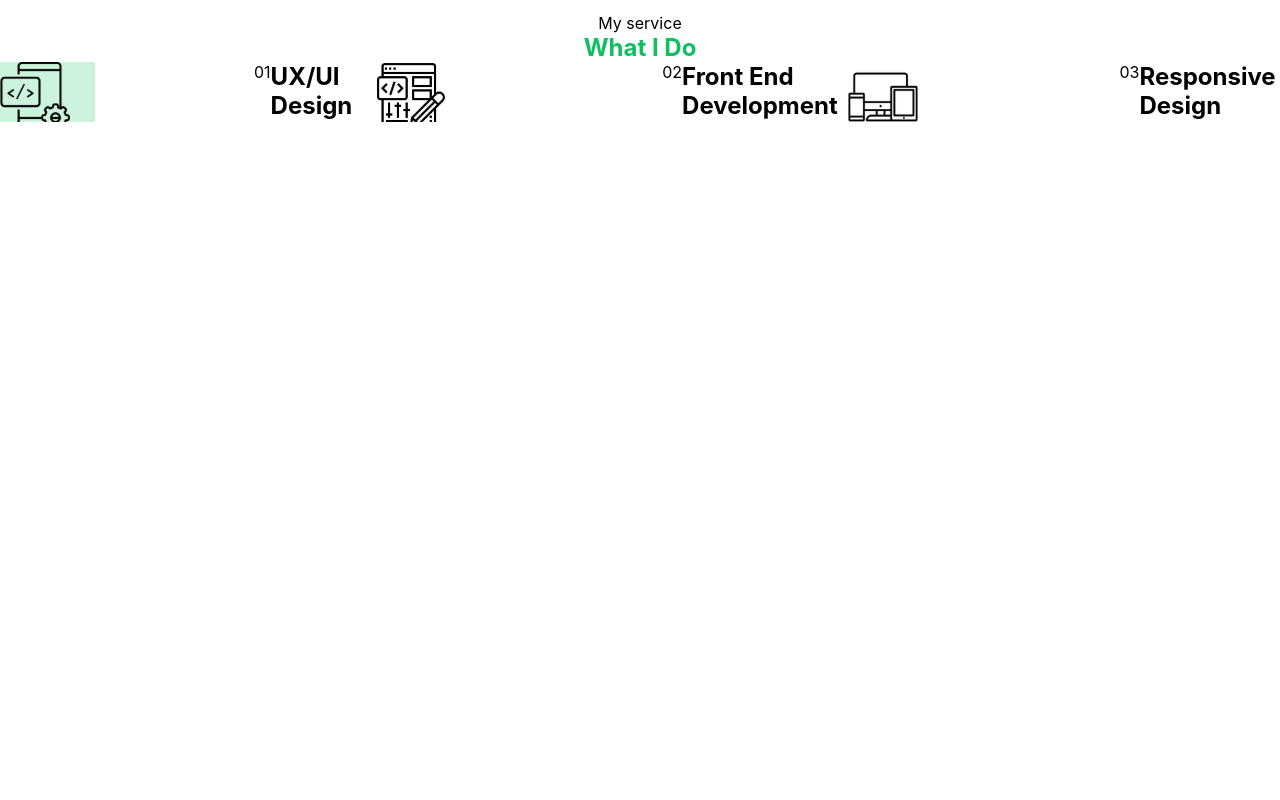
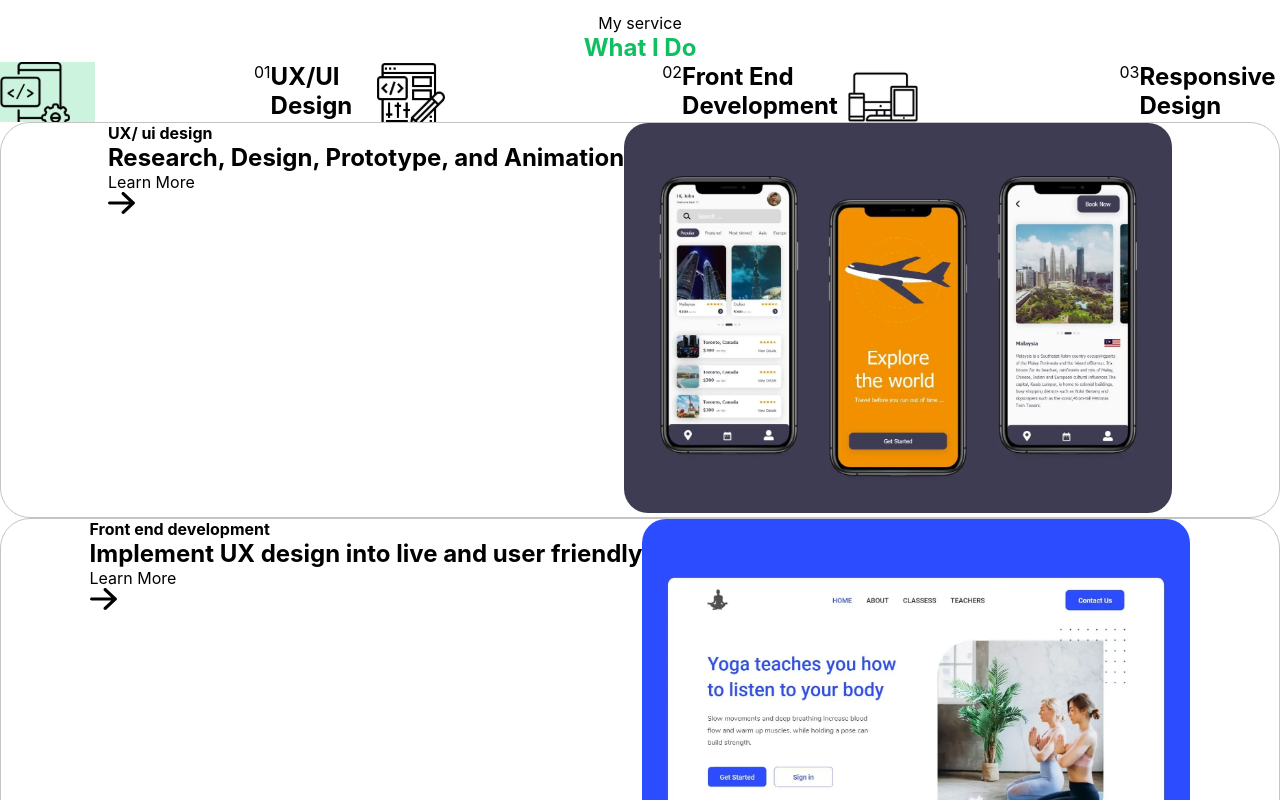
Before and after one commit to CharriotX/portfolio, a React app: page / in a window 1280 px wide. Shown: the part 1140-1940 px from the top of the page. Before the commit the page ends 1262 px from the top, so only its background shows below. Built offline with nearby package versions, Linux system fonts and the light colour scheme.

Commit message:
addProjectsCards

```diff
--- a/src/layout/section/about/About.tsx
+++ b/src/layout/section/about/About.tsx
@@ -2,7 +2,7 @@ import React from "react";
 import { SectionTitle } from "../../../components/sectionTitle/SectionTitle";
 import { FlexContainer } from "../../../components/flexContainer/FlexContainer";
 import { Photo } from "../../../components/photo/Photo";
-import image from "../../accets/images/about.webp";
+import image from "../../../accets/images/about.webp"
 import styled from "styled-components";
 import { TechnologiesItem } from "./TechnologiesItem";
 
--- a/src/layout/section/skills/SkillCard.tsx
+++ b/src/layout/section/skills/SkillCard.tsx
@@ -2,18 +2,29 @@ import React from "react";
 import styled from "styled-components";
 import { FlexContainer } from "../../../components/flexContainer/FlexContainer";
 import { Photo } from "../../../components/photo/Photo";
+import { Icon } from "../../../components/icon/Icon";
 
 type SkillCardPropsType = {
-    srcImage: string
-}
+  techName: string,
+  textTitle: string,
+  srcImage: string;
+};
 
 export const SkillCard = (props: SkillCardPropsType) => {
   return (
     <StyledCard>
-      <FlexContainer>
-        <div></div>
+      <FlexContainer justify="center">
         <div>
-            <Photo src={props.srcImage} ></Photo>
+          <StyledName>{props.techName}</StyledName>
+          <StyledTitle>{props.textTitle}</StyledTitle>
+          <div>
+            <StyledLink>Learn More</StyledLink>
+            <Icon iconId="bigArrow"></Icon>
+          </div>
+        </div>
+
+        <div>
+          <Photo src={props.srcImage}></Photo>
         </div>
       </FlexContainer>
     </StyledCard>
@@ -21,15 +32,12 @@ export const SkillCard = (props: SkillCardPropsType) => {
 };
 
 const StyledCard = styled.div`
-  border: 1px solid rgba(255, 255, 255, 1);
+  border: 1px solid rgba(196, 196, 196, 1);
   border-radius: 30px;
 `;
 
-const StyledTitle = styled.h2`
+const StyledTitle = styled.h2``;
 
-`
+const StyledName = styled.h4``;
 
-
-const StyledName = styled.h4`
-
-`
+const StyledLink = styled.a``;
--- a/src/layout/section/skills/Skills.tsx
+++ b/src/layout/section/skills/Skills.tsx
@@ -1,9 +1,12 @@
 import React from "react";
 import styled from "styled-components";
+import project1Image  from "../../../accets/images/project1.webp"
+import project2Image  from "../../../accets/images/project2.webp"
+import project3Image  from "../../../accets/images/project3.webp"
 import { FlexContainer } from "../../../components/flexContainer/FlexContainer";
 import { Skill } from "./Skill";
 import { SectionTitle } from "../../../components/sectionTitle/SectionTitle";
-
+import { SkillCard } from "./SkillCard";
 export const Skills = () => {
   return (
     <StyledSkills>
@@ -28,6 +31,11 @@ export const Skills = () => {
           skillTitle="Responsive Design"
         ></Skill>
       </FlexContainer>
+        <SkillCard srcImage={project1Image} techName="UX/ ui design" textTitle="Research, Design, Prototype, and Animation"></SkillCard>
+        <SkillCard srcImage={project2Image} techName="Front end development" textTitle="Implement UX design into live and user friendly "></SkillCard>
+        <SkillCard srcImage={project3Image} techName="Responsive design" textTitle="I build landing pages and responsive websites and web App"></SkillCard>
+      <FlexContainer>
+      </FlexContainer>
     </StyledSkills>
   );
 };
```
